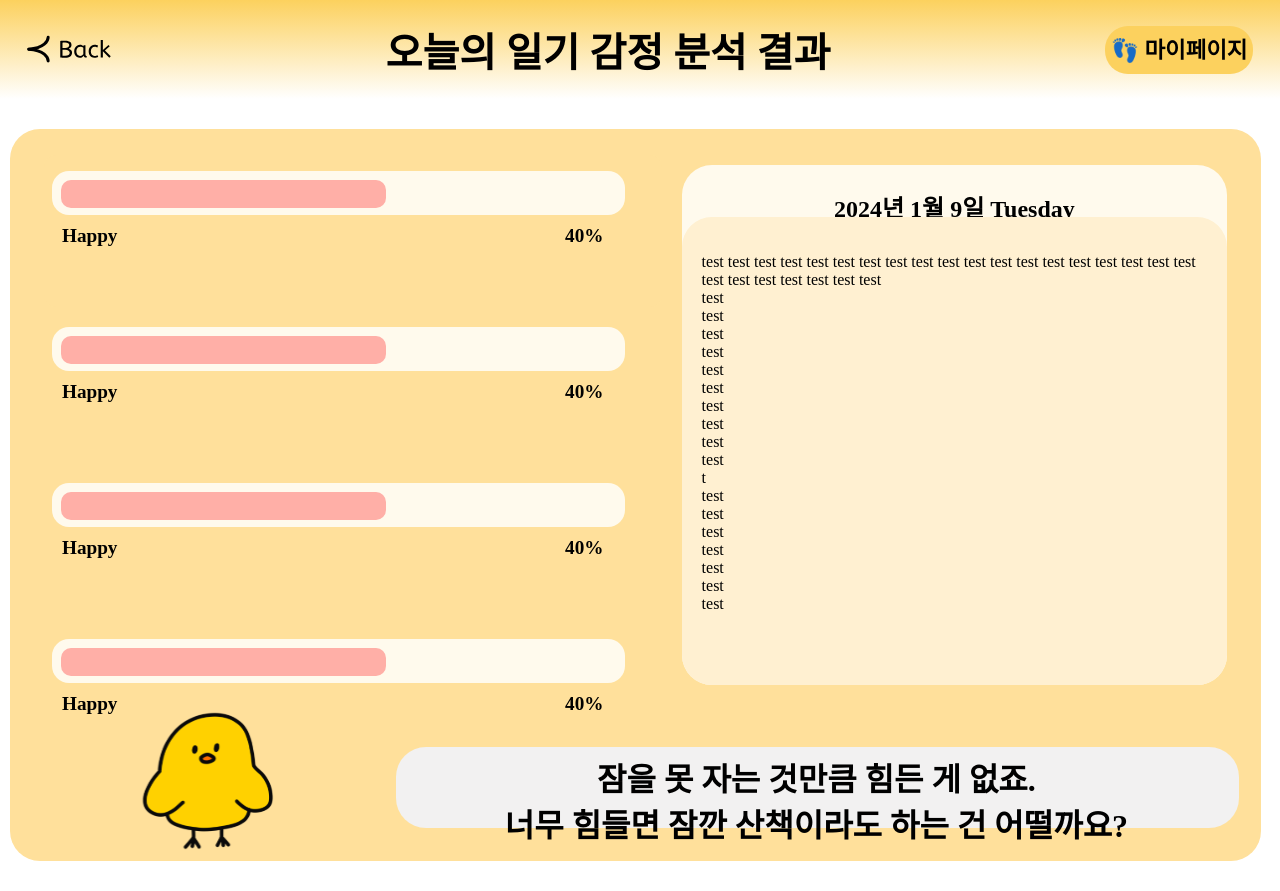
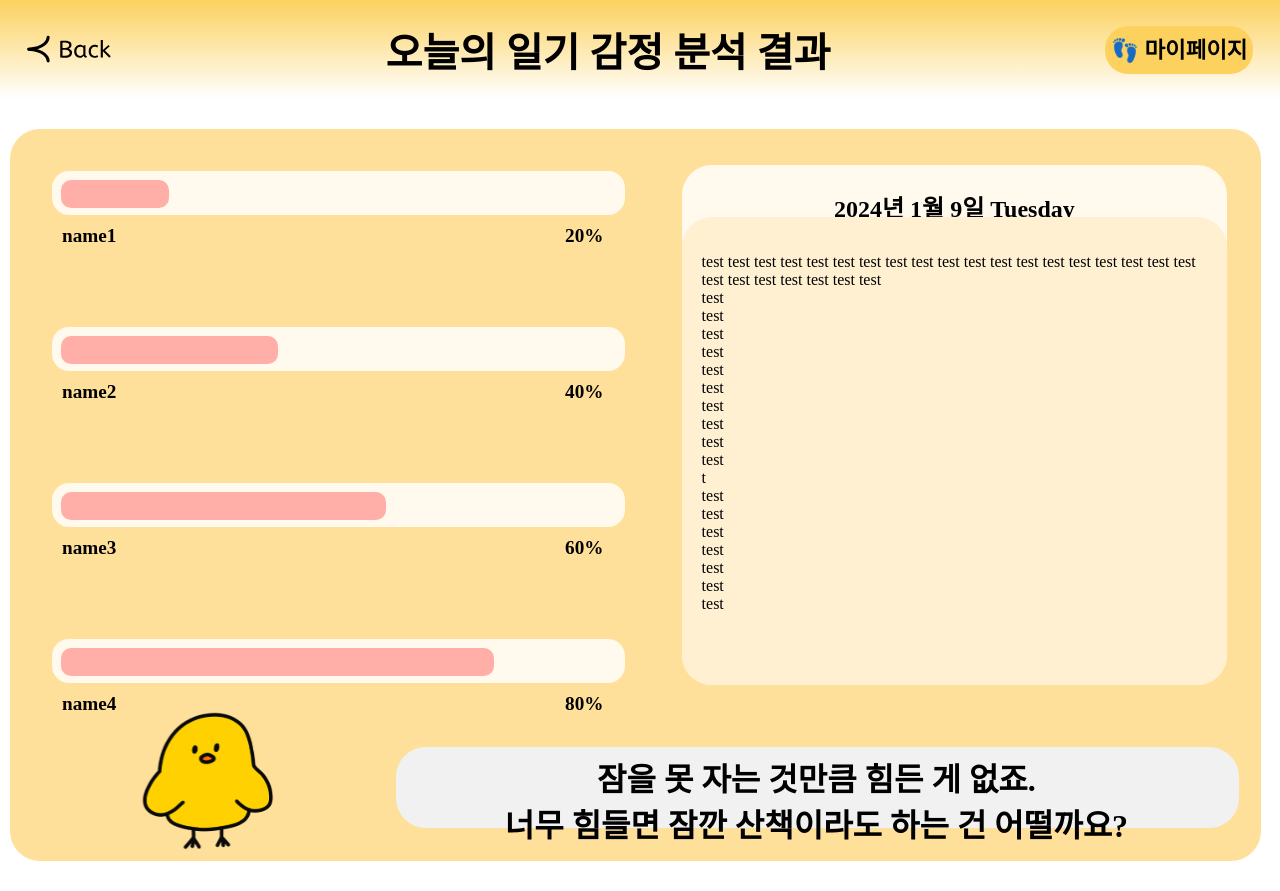
Before and after one commit to dahyunnee/react-posco, a React (Create React App) app in the folder frontend/: page /result/1 in a window 1280 px wide. Built offline with nearby package versions, Linux system fonts and the light colour scheme; no server answers; a web font is replaced by a local one.

Commit message:
캘린더 반환값 바꿈

```diff
--- a/frontend/src/components/emotionResult/ProgressBar.tsx
+++ b/frontend/src/components/emotionResult/ProgressBar.tsx
@@ -1,27 +1,30 @@
+import { CSSProperties } from 'styled-components';
 import { styled } from 'styled-components';
 
 interface ITest{
     width: number;
 }
 
-interface ITextProps {
-    text: string;
+interface ProgressBarProps {
+    availableItem?:number;
+    barName? : string;
+    style? : CSSProperties;
 }
 
-function ProgressBar(props: any) {
+function ProgressBar({availableItem, barName, style}: ProgressBarProps) {
 	const maxItem = 5
-	let availableItem = 2
-
+    if(availableItem === undefined) availableItem = 0;
+    if(barName === undefined) barName = 'empty';
     return (
-        <>
+        <div style={style}>
             <ProgressBarContainer>
-                <Progress width = {100-(availableItem*100/maxItem)}/>
+                <Progress width = {availableItem*100/maxItem}/>
             </ProgressBarContainer>
             <TextContainer>
-                <EmotionText>Happy</EmotionText>
+                <EmotionText>{barName}</EmotionText>
                 <PercentageText>{Math.round((availableItem * 100) / maxItem)}%</PercentageText>
             </TextContainer>
-        </>
+        </div>
     )
 }
 
--- a/frontend/src/pages/DiaryPage.tsx
+++ b/frontend/src/pages/DiaryPage.tsx
@@ -39,9 +39,9 @@ function DiaryPage() {
         content: diaryContext,
     });
     if (diarySaveBodyType) {
-        setButtonDisabled(true)
+        setButtonDisabled(true);
         const newDiaryId = await registerNewDiary(diarySaveBodyType);
-        navigate(`/result/${newDiaryId}`)
+        navigate(`/result/${newDiaryId}`);
     }
     }
 
--- a/frontend/src/pages/EmotionResult.tsx
+++ b/frontend/src/pages/EmotionResult.tsx
@@ -2,16 +2,29 @@ import styled from 'styled-components';
 import DiaryResult from '../components/emotionResult/DiaryResult';
 import ProgressBar from '../components/emotionResult/ProgressBar';
 import { ChickenImage } from '../assets/icons';
+import { useEffect } from 'react';
+import axios from 'axios';
+import { useParams } from 'react-router-dom';
+import { useAppSelector } from '../redux/configStore.hooks';
 
 function EmotionResult() {
+    const {diaryId} = useParams<{diaryId : string}>();
+    const user = useAppSelector((state) => state.user.userData);
+    useEffect(() => {
+        const initPage = async () => {
+            const data = await getResultData("js7744", Number(diaryId));
+            console.log(data['content']);
+        }
+        initPage();
+    }, [user, diaryId])
     return (
             <EmotionResultContainer>
                 <UpperHorizontalContainer>
                     <ProgressBarContainer>
-                        <ProgressBar></ProgressBar>
-                        <ProgressBar></ProgressBar>
-                        <ProgressBar></ProgressBar>
-                        <ProgressBar></ProgressBar>
+                        <ProgressBar availableItem={1} barName='name1'></ProgressBar>
+                        <ProgressBar availableItem={2} barName='name2'></ProgressBar>
+                        <ProgressBar availableItem={3} barName='name3'></ProgressBar>
+                        <ProgressBar availableItem={4} barName='name4'></ProgressBar>
                     </ProgressBarContainer>
                     <DiaryResult></DiaryResult>
                 </UpperHorizontalContainer>
@@ -30,6 +43,17 @@ function EmotionResult() {
 }
 
 export default EmotionResult;
+
+//const getEmotionList = (data : )
+
+const getResultData = async (userId:string, diaryId:number) => {
+    try {
+        const response = await axios.get(`http://127.0.0.1:8080/diary/analysis?userId=${userId}&diaryId=${diaryId}`);
+        return response.data;
+      } catch (error) {
+        console.error(error);
+      }
+}
 
 const RowWrapper = styled.div`
     display: flex;
```
Also changed, not shown: 1 other file (tests, documents, lock files or other folders).
